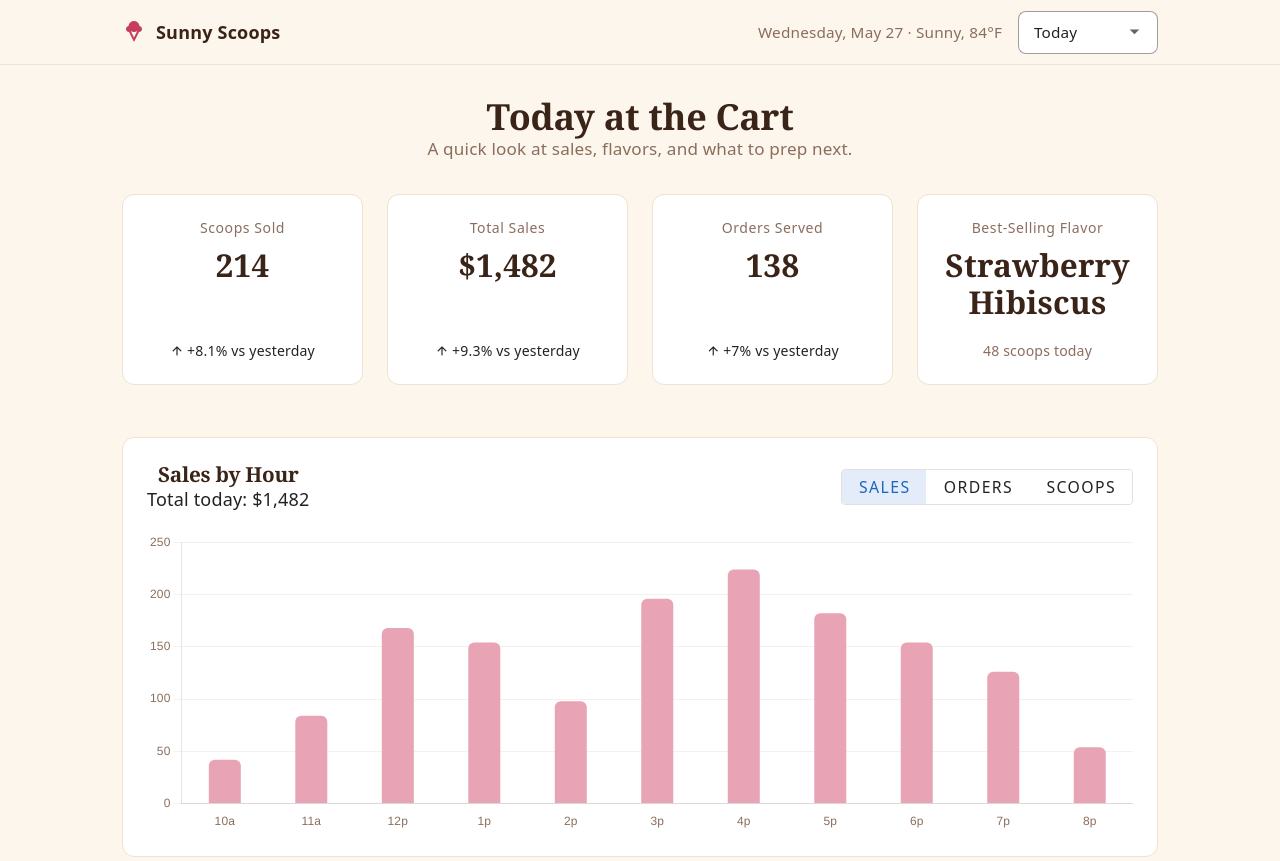
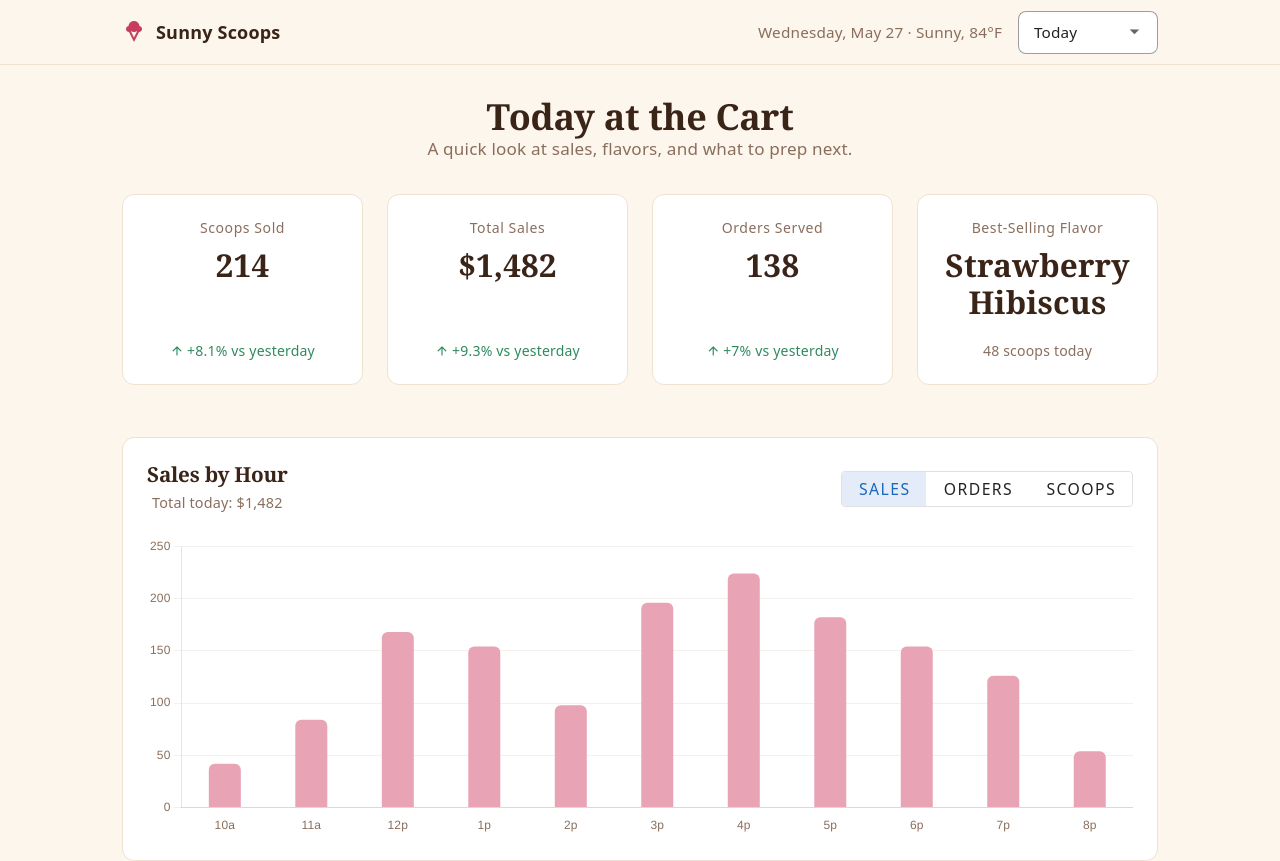
Before and after one commit to jessvu-designs/LESSON_8, a Vue app: page / in a window 1280 px wide. Shown: the top 861 px of the page. Built offline with nearby package versions, Linux system fonts and the light colour scheme.

Commit message:
style: remove redundant line and clean up CSS formatting in HomeView

```diff
--- a/src/views/HomeView.vue
+++ b/src/views/HomeView.vue
@@ -271,10 +271,9 @@ function trendClass(t: number) {
   text-align: center;
 }
 .kpi-trend--muted { color: #8a6e5d; font-weight: 400; }
-panel-sub {
+.panel-sub {
   font-size: 0.8rem; color: #8a6e5d; margin-top: 4px;
 }
-.
 .text-up   { color: #2e8a5f; }
 .text-down { color: #b54a3b; }
 .text-flat { color: #8a6e5d; }
```
Also changed, not shown: 1 other file (tests, documents, lock files or other folders).
